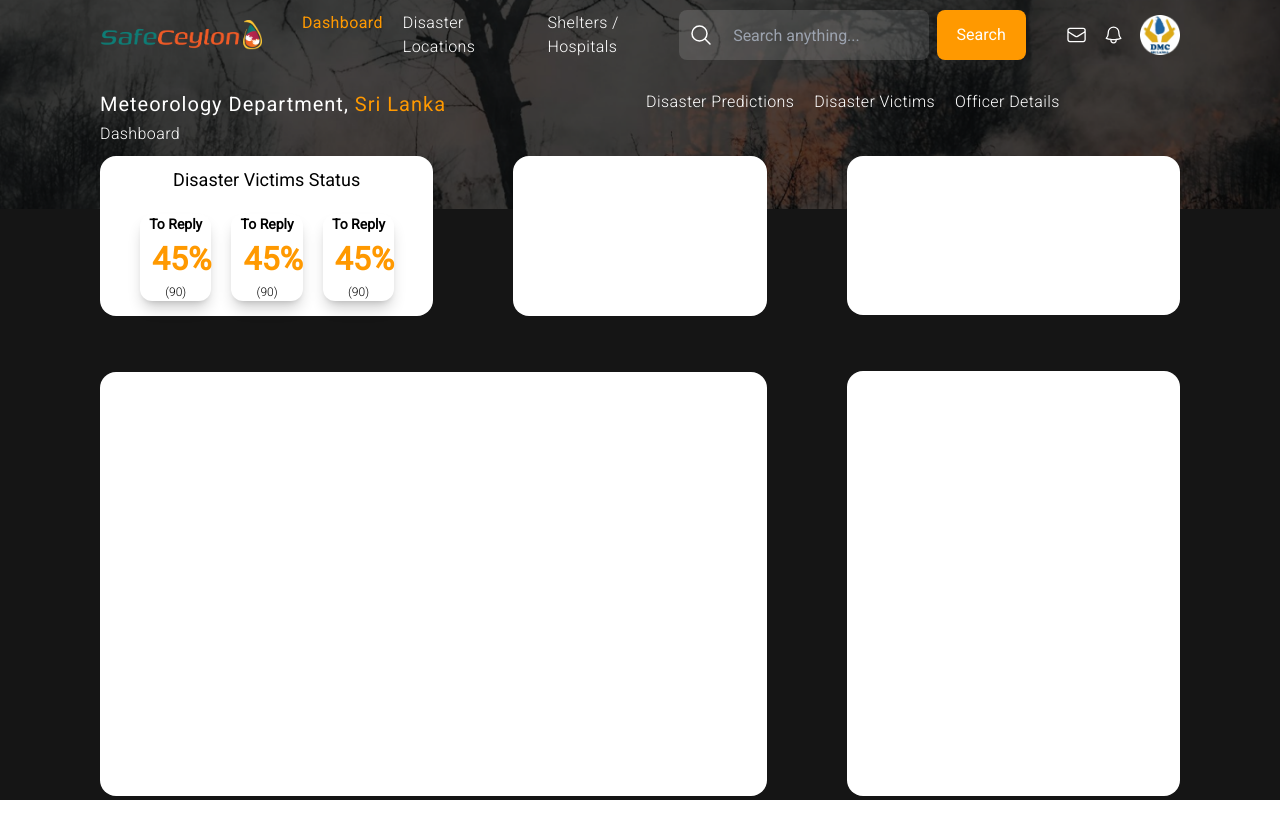
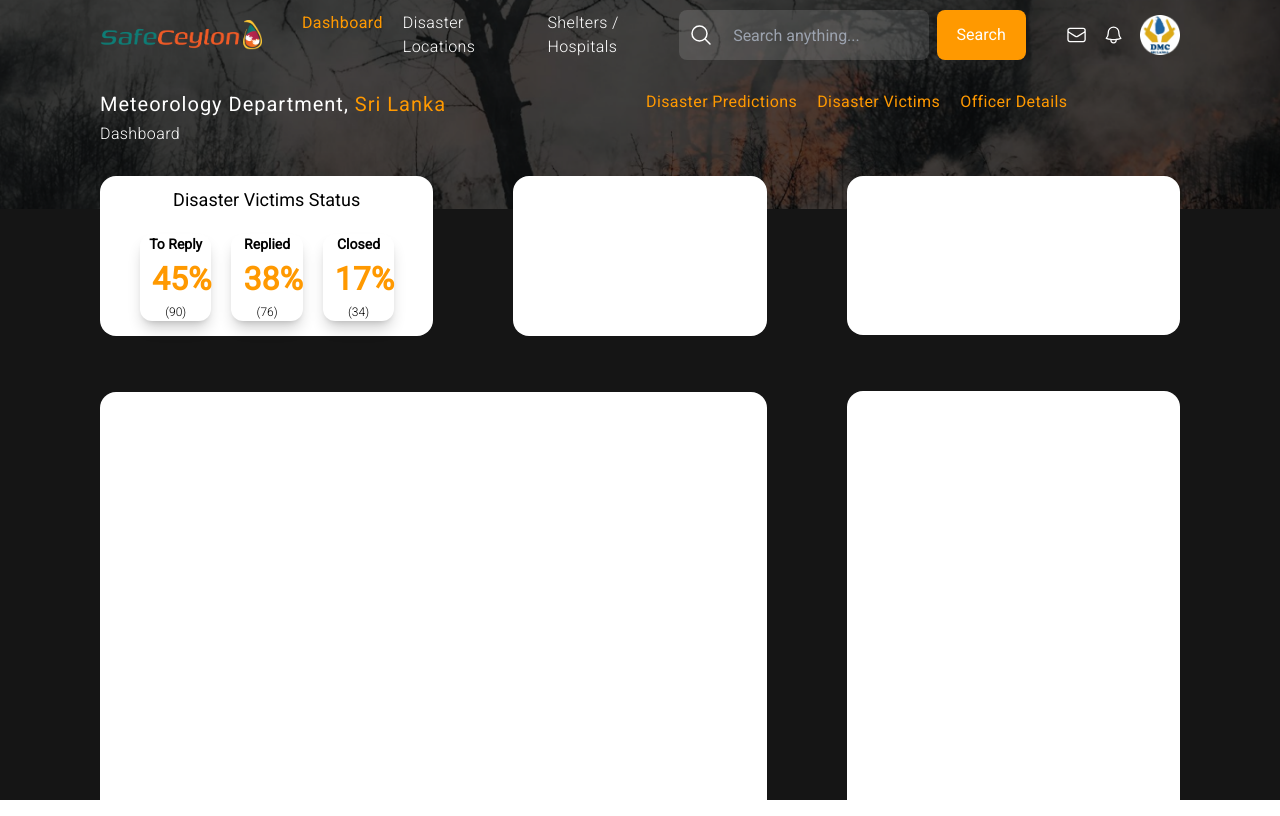
Before and after one commit to SafeCeylon/safeceylon-web, a Next.js app: page /disaster/admin in a window 1280 px wide. Built offline with nearby package versions, Linux system fonts and the light colour scheme.

Commit message:
request card info

```diff
--- /dev/null
+++ b/app/disaster/admin/disasterLocations.tsx
@@ -0,0 +1,10 @@
+import DisasterNavbar from "@/components/DisasterNavbar"
+
+export default function DisasterLocations() {
+    return (
+        <div className="bg-primary h-screen" >
+            <DisasterNavbar active="disasterLocations" />
+            <h1>Disaster Locations</h1>
+        </div>
+    );
+}
--- a/app/disaster/admin/page.tsx
+++ b/app/disaster/admin/page.tsx
@@ -4,16 +4,16 @@ import RequestCard from "@/components/RequestCard";
 export default function Admin() {
   return (
     <div className="bg-primary h-screen">
-      <DisasterNavbar />
-      <div className="px-[50px] md:px-[100px] flex h-4/5 w-full gap-20">
+      <DisasterNavbar active="dashboard" />
+      <div className="px-[50px] md:px-[100px] flex h-4/5 w-full gap-20 mt-5">
         <div className="flex flex-col w-2/3 gap-14 h-full">
           <div className="flex w-full gap-20 h-1/4">
             <div className="text-black flex flex-col bg-white w-1/2 items-center h-full rounded-2xl bg-[#FFF9F0]">
               <h4 className="text-lg mt-[10px]">Disaster Victims Status</h4>
               <div className="flex w-full gap-5 px-10 h-full my-5 ">
-                <RequestCard />
-                <RequestCard />
-                <RequestCard />
+                <RequestCard name="To Reply" percentage= {45} count={90} />
+                <RequestCard name="Replied" percentage={38} count={76}/>
+                <RequestCard name="Closed" percentage={17} count={34}/>
               </div>
             </div>
             <div className="text-black flex flex-col bg-white w-1/2 items-center h-full rounded-2xl"></div>
--- a/components/DisasterNavbar.tsx
+++ b/components/DisasterNavbar.tsx
@@ -1,23 +1,28 @@
+import React from 'react';
 import Image from 'next/image';
 import Link from 'next/link';
 
 import images from '../constants/images';
 import SearchBar from './SearchBar';
 
-export default function DisasterNavbar() {
+interface DisasterNavbarProps {
+  active: string;
+}
+
+const DisasterNavbar: React.FC<DisasterNavbarProps> =  ({ active }) => {
   return (
     <header className="px-[50px] md:px-[100px] py-[10px]">
       <div className="flex justify-between items-center">
         <div className="flex items-center gap-10">
           <Image src={images.Logo4} alt="Logo1" className="h-[30px] w-auto" />
           <div className="flex gap-5 tracking-wide">
-            <Link href={'#'} className="font-light text-active">
+            <Link href={'/'} className={`font-light ${active == "dashboard" ? "text-active" : "text-white"}`}>
               Dashboard
             </Link>
-            <Link href={'#'} className="text-white font-light">
+            <Link href={'./disasterLocations'} className={`font-light ${active == "disasterLocations" ? "text-active" : "text-white"}`}>
               Disaster Locations
             </Link>
-            <Link href={'#'} className="text-white font-light">
+            <Link href={'/shelters'} className={`font-light ${active == "shelters" ? "text-active" : "text-white"}`}>
               Shelters / Hospitals
             </Link>
           </div>
@@ -72,13 +77,13 @@ export default function DisasterNavbar() {
           </h4>
         </div>
         <div className="flex gap-5 tracking-wide">
-          <Link href={'#'} className="text-white font-light">
+          <Link href={'#'} className={`font-light ${active ? "text-active" : "text-white"}`}>
             Disaster Predictions
           </Link>
-          <Link href={'#'} className="text-white font-light">
+          <Link href={'#'} className={`font-light ${active ? "text-active" : "text-white"}`}>
             Disaster Victims
           </Link>
-          <Link href={'#'} className="text-white font-light">
+          <Link href={'#'} className={`font-light ${active ? "text-active" : "text-white"}`}>
             Officer Details
           </Link>
         </div>
@@ -86,3 +91,6 @@ export default function DisasterNavbar() {
     </header>
   );
 }
+
+
+export default DisasterNavbar;
--- a/components/RequestCard.tsx
+++ b/components/RequestCard.tsx
@@ -1,9 +1,19 @@
-export default function RequestCard() {
+import React from 'react';
+
+interface RequestCardProps {
+  name: string;
+  percentage: number;
+  count: number;
+}
+
+const RequestCard: React.FC<RequestCardProps> = ({ name, percentage, count }) => {
   return (
     <div className="flex flex-col items-center justify-center w-1/3 bg-white shadow shadow-lg shadow-[#00000030] bg-[#FFF9F0] rounded-xl">
-      <h3 className="font-semibold text-[14px]">To Reply</h3>
-      <h2 className="font-bold text-[32px] text-[#ff9900] ml-3">45%</h2>
-      <h4 className="font-light text-[12px]">(90)</h4>
+      <h3 className="font-semibold text-[14px]">{name}</h3>
+      <h2 className="font-bold text-[32px] text-[#ff9900] ml-3">{percentage}%</h2>
+      <h4 className="font-light text-[12px]">({count})</h4>
     </div>
   );
-}
+};
+
+export default RequestCard;
```
